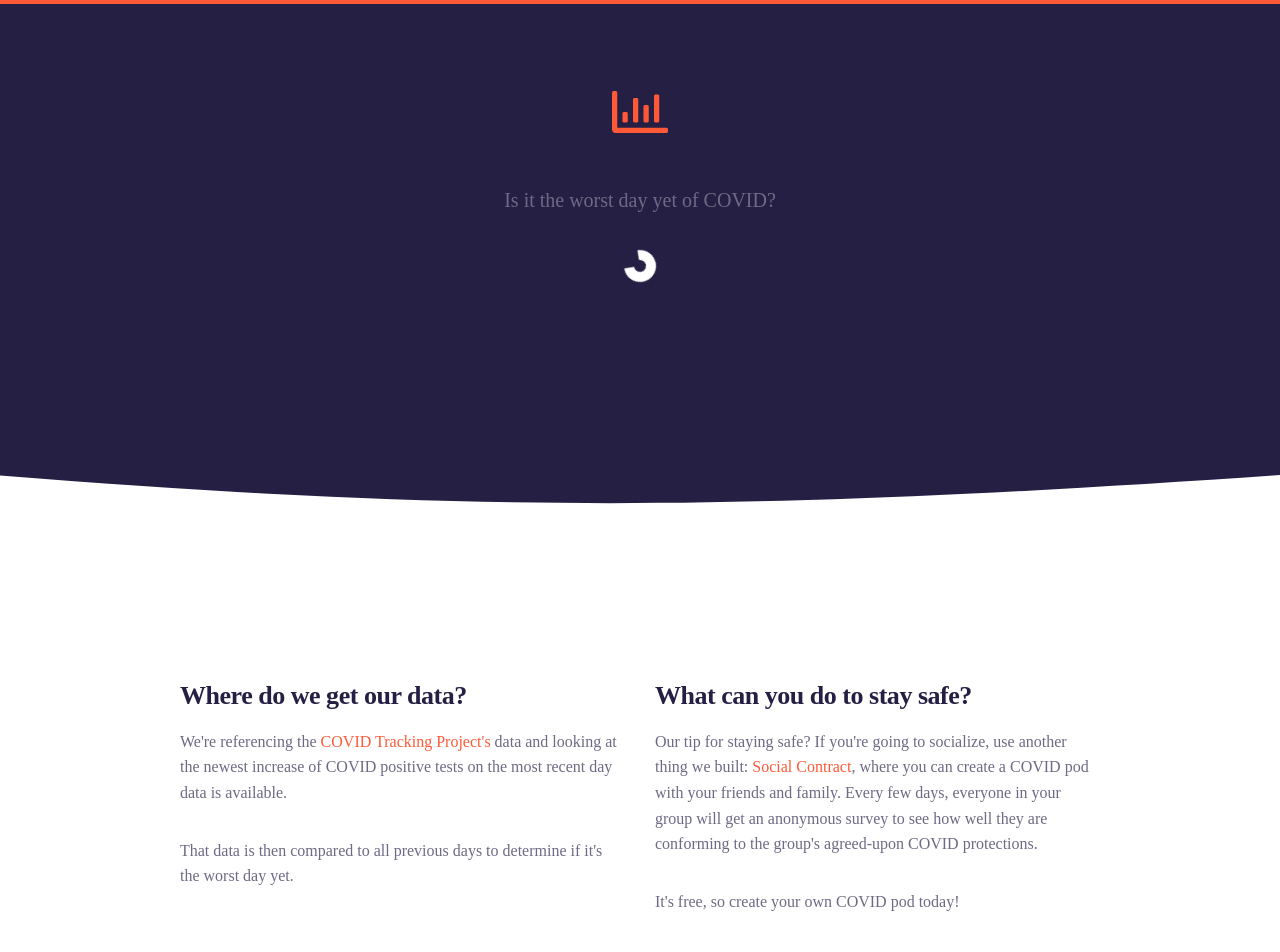
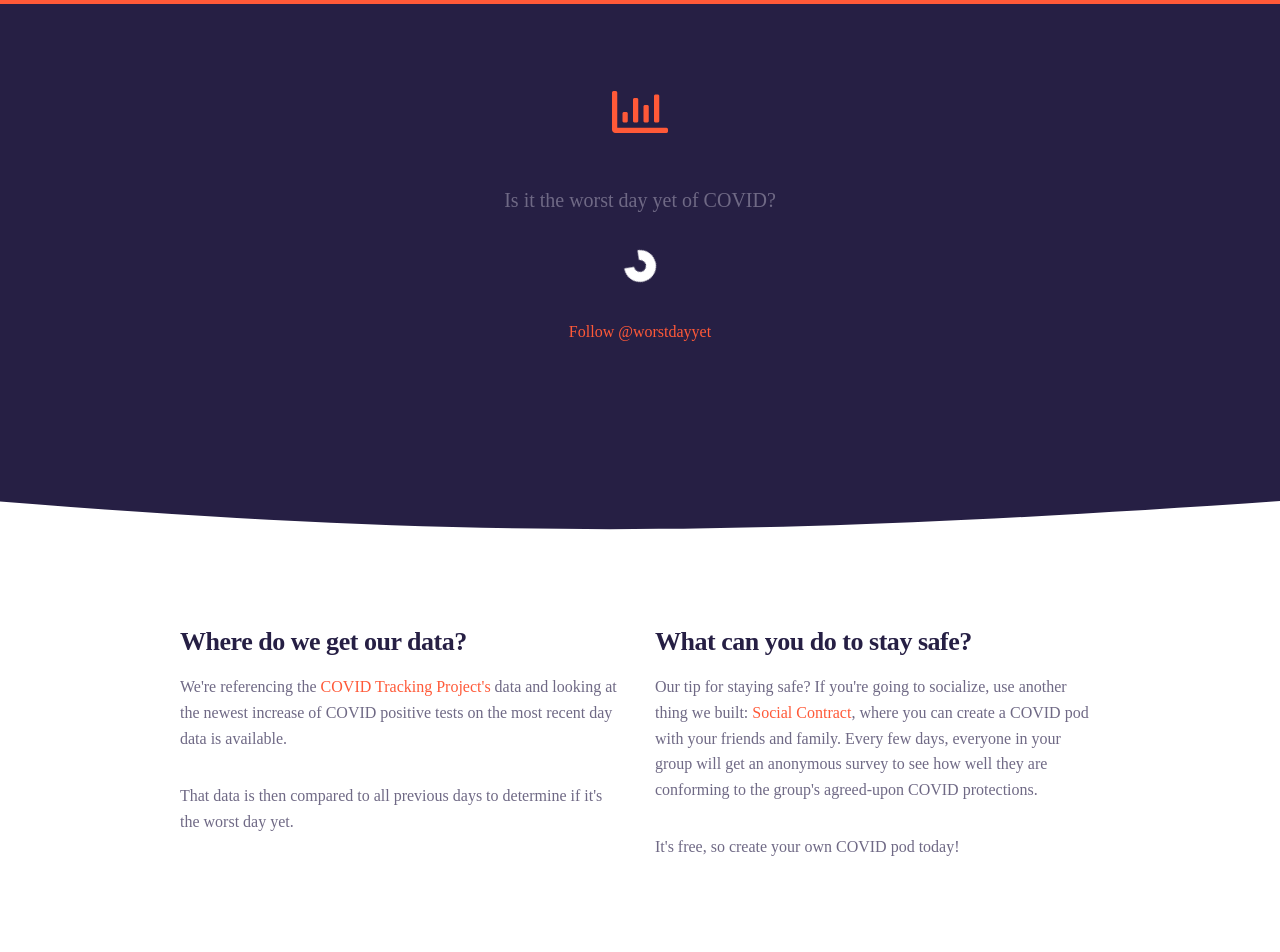
Before and after one commit to ObjectifGroup/worstdayyet.com, a Jekyll site: the page built from index.html, in a window 1280 px wide and 1400 px high. Shown: the top 952 px of the window. Built offline with Jekyll 4.4.1, drawn with Linux system fonts in a browser that asks for light colours; nearby versions of some CDN libraries; some web fonts are replaced; comment, search, counter and statistics services are not loaded; some of the changed text lies outside the part shown; grey boxes are pictures that could not be loaded.

Commit message:
Add twitter follow button and US stats image

```diff
--- a/_layouts/home.html
+++ b/_layouts/home.html
@@ -27,13 +27,22 @@
             </div>
           </h1>
           <p id="sub" class="lead"></p>
+
+          <a class="twitter-follow-button"
+            href="https://twitter.com/worstdayyet"
+            data-size="large"
+            data-show-count="false">
+            Follow @worstdayyet
+          </a>
+          <script async src="https://platform.twitter.com/widgets.js" charset="utf-8"></script>
+
         </div>
       </div>
     </div>
   </div>
 </div>
 
-<div class="py-14">
+<div class="py-10">
   <div class="container">
     <div class="row">
       <div class="offset-lg-1 col-lg-10 col-md-12 col-12">
@@ -53,6 +62,23 @@
               Our tip for staying safe? If you're going to socialize, use another thing we built: <a href="https://socialcontract.app/?utm_campaign=worstdayyet">Social Contract</a>, where you can create a COVID pod with your friends and family. Every few days, everyone in your group will get an anonymous survey to see how well they are conforming to the group's agreed-upon COVID protections.
             </p>
             <p class="mb-4">It's free, so create your own COVID pod today!</p>
+          </div>
+        </div>
+      </div>
+    </div>
+  </div>
+</div>
+
+<div class="pb-10">
+  <div class="container">
+    <div class="row">
+      <div class="offset-lg-1 col-lg-10 col-md-12 col-12">
+        <div class="row">
+          <div class="col">
+            <figure class="figure">
+              <img src="https://covidtracking.com/images/race-dashboard/united-states.png" class="figure-img img-fluid rounded" alt="...">
+              <figcaption class="figure-caption text-center">Source: <a href="https://covidtracking.com/race/infection-and-mortality-data#US">The COVID Tracking Project</a></figcaption>
+            </figure>
           </div>
         </div>
       </div>
```
Also changed, not shown: 5 other files.
